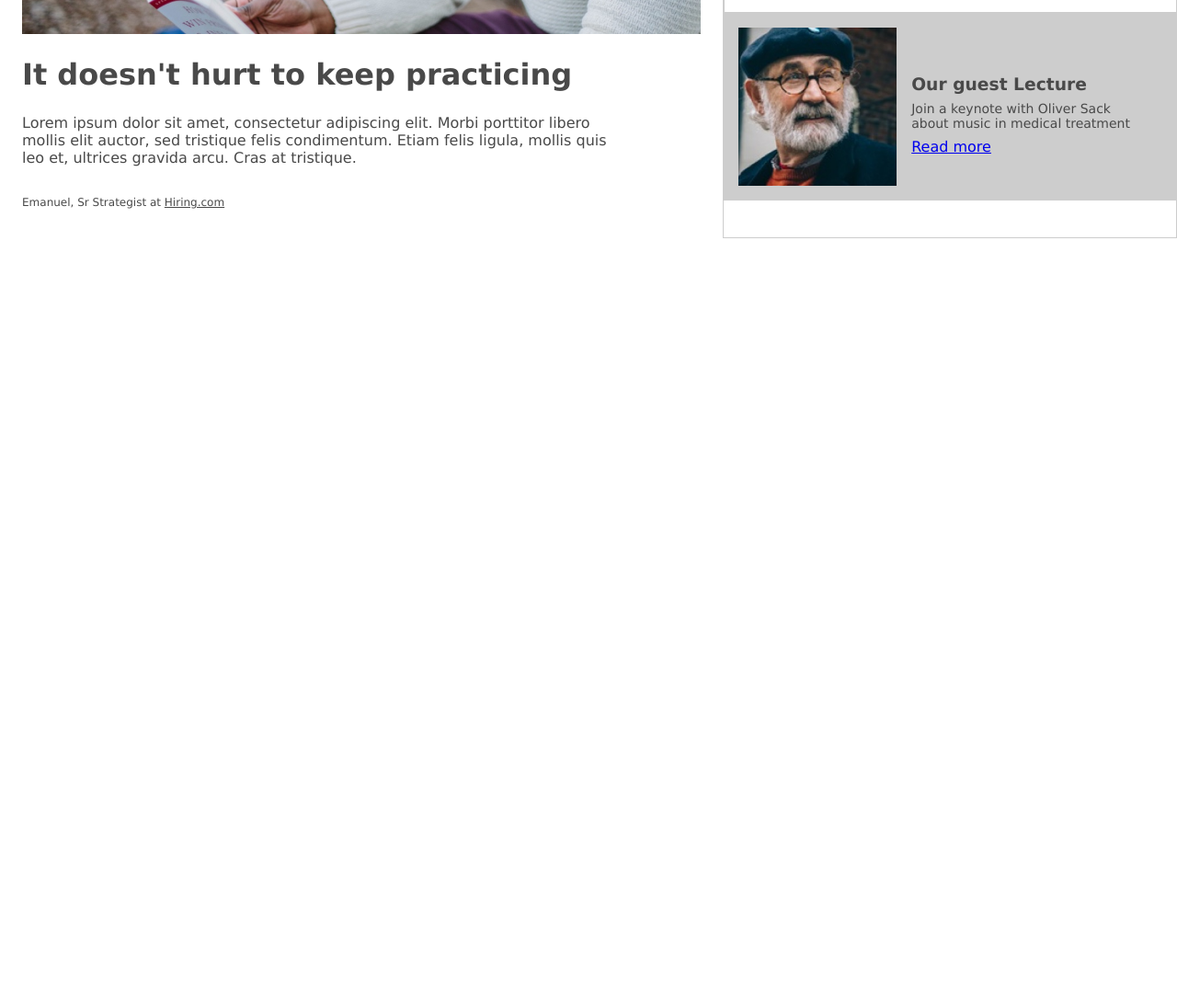
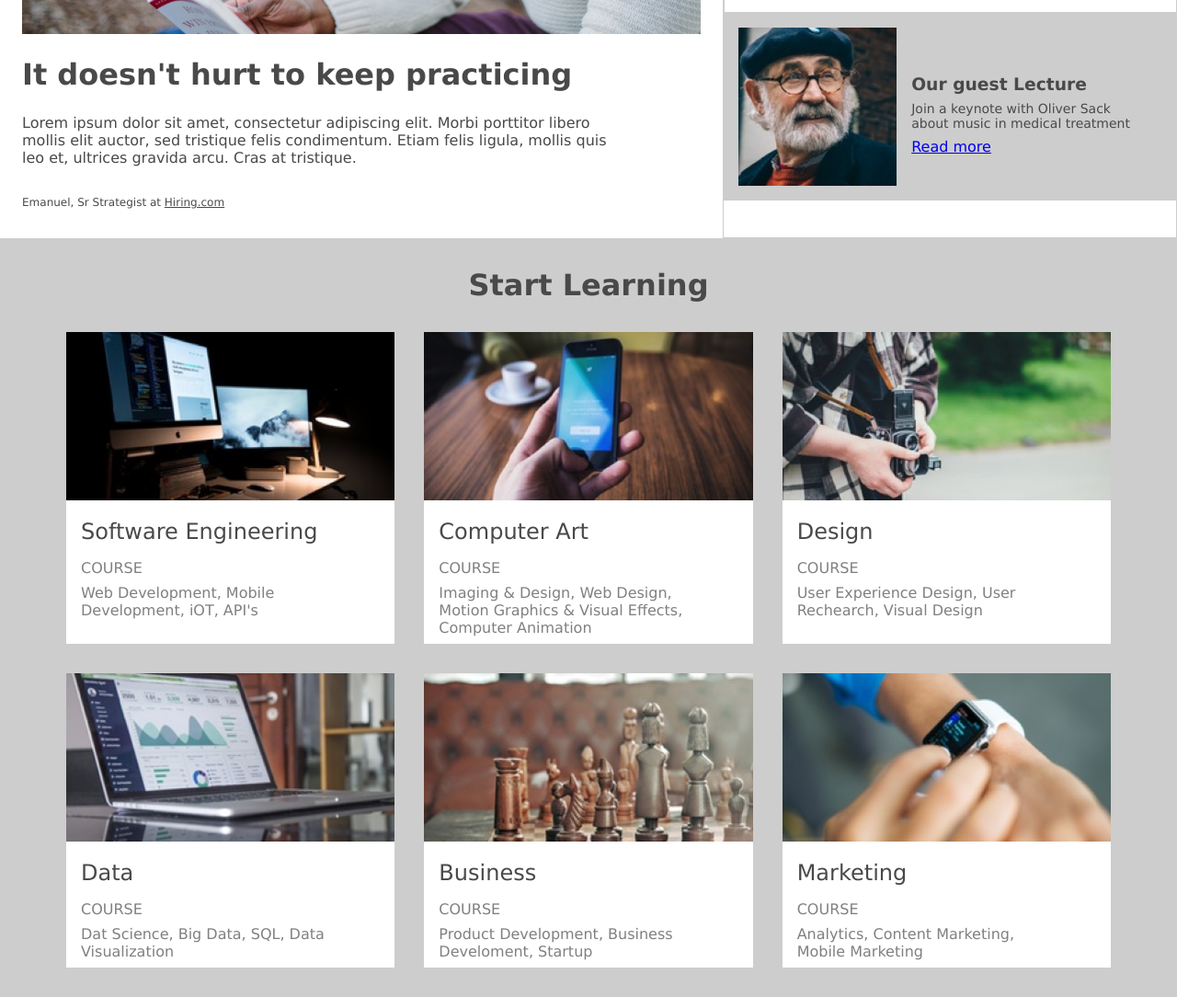
Before and after one commit to Alexandre8221/Colmar-academy, a plain HTML site: page index.html in a window 1280 px wide. Shown: the part 1100-2184 px from the top of the page at 92% size. Before the commit the page ends 1359 px from the top, so only its background shows below. Drawn offline with Linux system fonts and the light colour scheme.

Commit message:
added main-3 content

```diff
--- a/index.html
+++ b/index.html
@@ -84,9 +84,81 @@
 
     <!--- MAIN 3 -->
 
-        <div>
+        <div class="main-3">
 
+            <div class="title"> <h1>Start Learning</h1> </div>
+            <div class="box-courses-items">
+                    <div class="item">
+                        <div>
+                            <img src="./course-software.jpg">
+                        </div>
+                        <div class="description">
+                            <h4>Software Engineering</h4>
+                            <p>COURSE</p>
+                            <p>Web Development, Mobile Development, iOT, API's</p>
+                        </div>
+                    </div>
+                    <div class="item">
+                        <div>
+                            <img src="./course-computer-art.jpg">
+                        </div>
+                        <div class="description">
+                            <h4>Computer Art</h4>
+                            <p>COURSE</p>
+                            <p>Imaging & Design, Web Design, Motion Graphics
+                                & Visual Effects, Computer Animation
+                            </p>
+                        </div>
+                    </div>
+                    <div class="item">
+                        <div>
+                            <img src="./course-design.jpg">
+                        </div>
+                        <div class="description">
+                            <h4>Design</h4>
+                            <p>COURSE</p>
+                            <p>User Experience Design,
+                                User Rechearch, Visual Design
+                            </p>
+                        </div>
+                    </div>
+                    <div class="item">
+                        <div>
+                            <img src="./course-data.jpg">
+                        </div>
+                        <div class="description">
+                            <h4>Data</h4>
+                            <p>COURSE</p>
+                            <p>Dat Science, Big Data, SQL, Data Visualization</p>
+                        </div>
+                    </div>
+                    <div class="item">
+                        <div>
+                            <img src="./course-business.jpg">
+                        </div>
+                        <div class="description">
+                            <h4>Business</h4>
+                            <p>COURSE</p>
+                            <p>Product Development, Business Develoment, Startup</p>
+                        </div>
+                    </div>
+                    <div class="item">
+                        <div>
+                            <img src="./course-marketing.jpg">
+                        </div>
+                        <div class="description">
+                            <h4>Marketing</h4>
+                            <p>COURSE</p>
+                            <p>Analytics, Content Marketing, Mobile Marketing</p>
+                        </div>
+                    </div>
+
+
+
+            </div>
         </div>
+
+
 
     </body>
 </html>
--- a/resources/css/style.css
+++ b/resources/css/style.css
@@ -199,3 +199,65 @@ body {
 .main-1__post-header-footer {
     font-size: 12px;
 }
+
+/* MAIN 3 */
+
+.main-3 {
+    background-color: var(--color-background-3);
+    width: 100%;
+    display: flex;
+    flex-direction: column;
+    text-align: center;
+    height: 100%;
+}
+
+.box-courses-items {
+    display: grid;
+    grid-template-columns: repeat(3 ,1fr);
+    grid-template-rows: repeat(3 ,(1fr)%);
+    /*border: 1px solid salmon;*/
+    margin-left: 72px;
+    margin-right: 72px;
+    row-gap: 32px;
+    column-gap: 32px;
+    margin-bottom: 32px;
+
+}
+
+.item {
+    /*border: 1px dotted blue;*/
+    background-color: white;
+    display: flex;
+    align-items: center;
+    flex-direction: column;
+
+}
+
+.item p {
+    width: 80%;
+    margin: 8px 0px;
+    color: gray
+}
+
+.item .description {
+    margin-left: 16px;
+    text-align: left;
+}
+
+.item img {
+    width: 100%;
+    height: auto;
+}
+
+.item h4 {
+    font-size: 1.5rem;
+    font-weight: normal;
+    margin-top: 16px;
+    margin-bottom: 16px;
+}
+
+.main-3 h1 {
+    margin: 32px 0;
+}
+
+/* MAIN 4 */
```
Also changed, not shown: course-business.jpg (added), course-computer-art.jpg (added), course-data.jpg (added), course-design.jpg (added), course-marketing.jpg (added), course-software.jpg (added), 2 other files.
